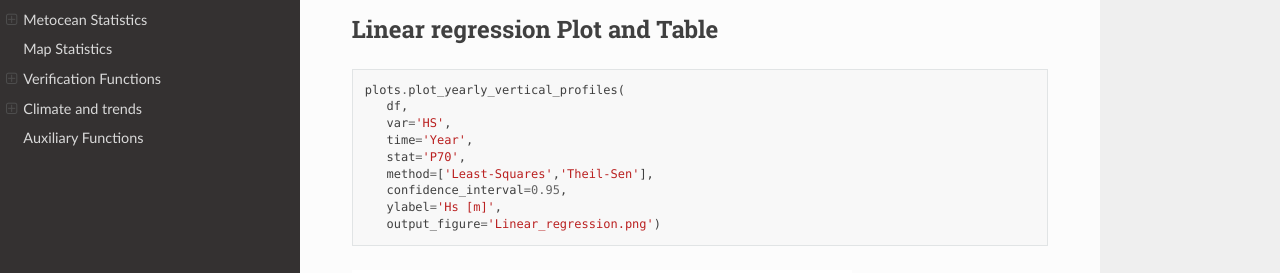
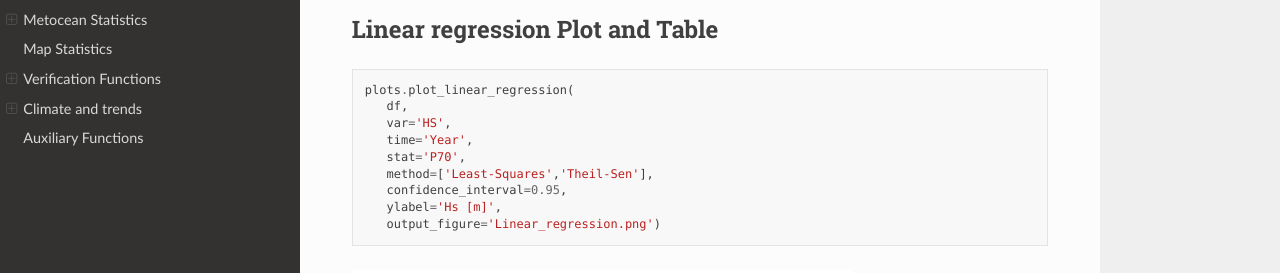
Before and after one commit to MET-OM/metocean-stats, a Sphinx documentation site: the page built from docs/index.rst, in a window 1280 px wide and 900 px high, scrolled down 87650 px. Shown: the part 177-450 px from the top of the window. Built offline with Sphinx 7.4.7 and the Read the Docs theme 3.1.0, drawn with Linux system fonts in a browser that asks for light colours.

Commit message:
Corrected function name plot_linear_regression

```diff
--- a/docs/index.rst
+++ b/docs/index.rst
@@ -2221,7 +2221,7 @@ Linear regression Plot and Table
 
 .. code-block:: python
 
-   plots.plot_yearly_vertical_profiles(
+   plots.plot_linear_regression(
       df,
       var='HS',
       time='Year',
```
